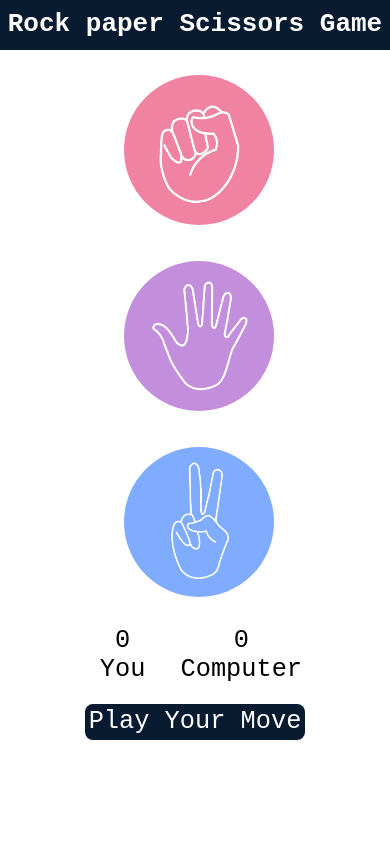
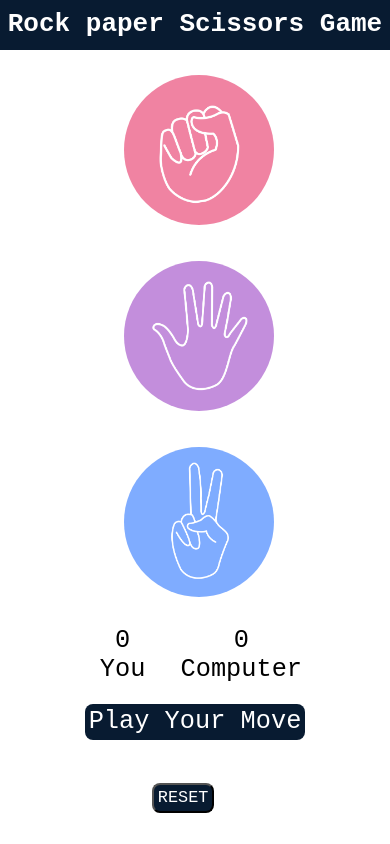
Before and after one commit to saii-Abburi/RockPaperScissors, a plain HTML site: page index.html in a window 390 px wide. Drawn offline with Linux system fonts and the light colour scheme.

Commit message:
add rps game

```diff
--- a/app.js
+++ b/app.js
@@ -6,6 +6,7 @@ const msgpara = document.querySelector("#msg");
 const msgparadiv = document.querySelector(".message");
 const yourscore = document.querySelector("#your-score");
 const opponentscore = document.querySelector("#computer-score");
+const resetScore = document.querySelector(".reset");
 const compChoice= ()=>{
     const options = ["rock", "paper", "scissors"];
     const randIdx = Math.floor(Math.random()*3);
@@ -53,7 +54,15 @@ const playGame = (userChoice)=>{
     }
 
 }
+resetScore.addEventListener("click",()=>{
 
+    userScore = 0;
+    yourscore.innerHTML = userScore;
+    computerScore = 0;
+    opponentscore.innerHTML = computerScore;
+
+
+});
 choices.forEach((choice) => {
     const userChoice = choice.getAttribute("id")
     choice.addEventListener("click",()=>{
--- a/index.html
+++ b/index.html
@@ -5,6 +5,7 @@
     <meta charset="UTF-8">
     <meta name="viewport" content="width=device-width, initial-scale=1.0">
     <link rel="stylesheet" href="style.css">
+    <link rel="icon" href="./images/icon.png">
     <title>Rock paper Scissors</title>
 </head>
 
@@ -37,6 +38,8 @@
         <p id="msg">Play Your Move</p>
     </div>
 
+    <button class="reset">RESET</button>
+
 
 
     <script src="app.js"></script>
--- a/style.css
+++ b/style.css
@@ -61,6 +61,15 @@
     border-radius: 8px;
 }
 
+
+.reset{
+    color: white;
+    background-color: #081b31;
+    font-size: 2.5vw;
+    padding: 1vw;
+    border-radius: 8px;
+}
+
 @media (max-width:600px) {
     #heading{
         height: 5.9vh;
@@ -76,5 +85,11 @@
     .message{
         font-size: 3vh;
     }
+    .reset{
+        margin-top: 5vh;
+        font-size: 2vh;
+        margin-left: 18vh;
+        display: block;
+    }
 
 }
```
Also changed, not shown: images/icon.png (added).
